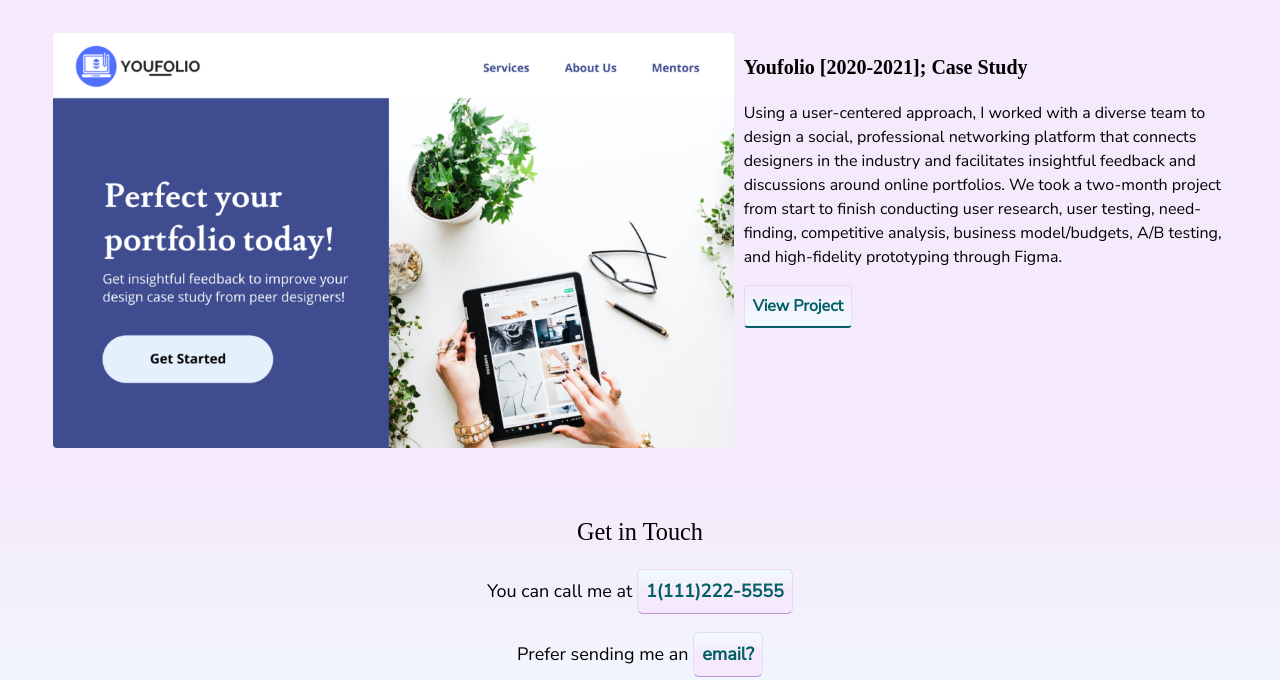
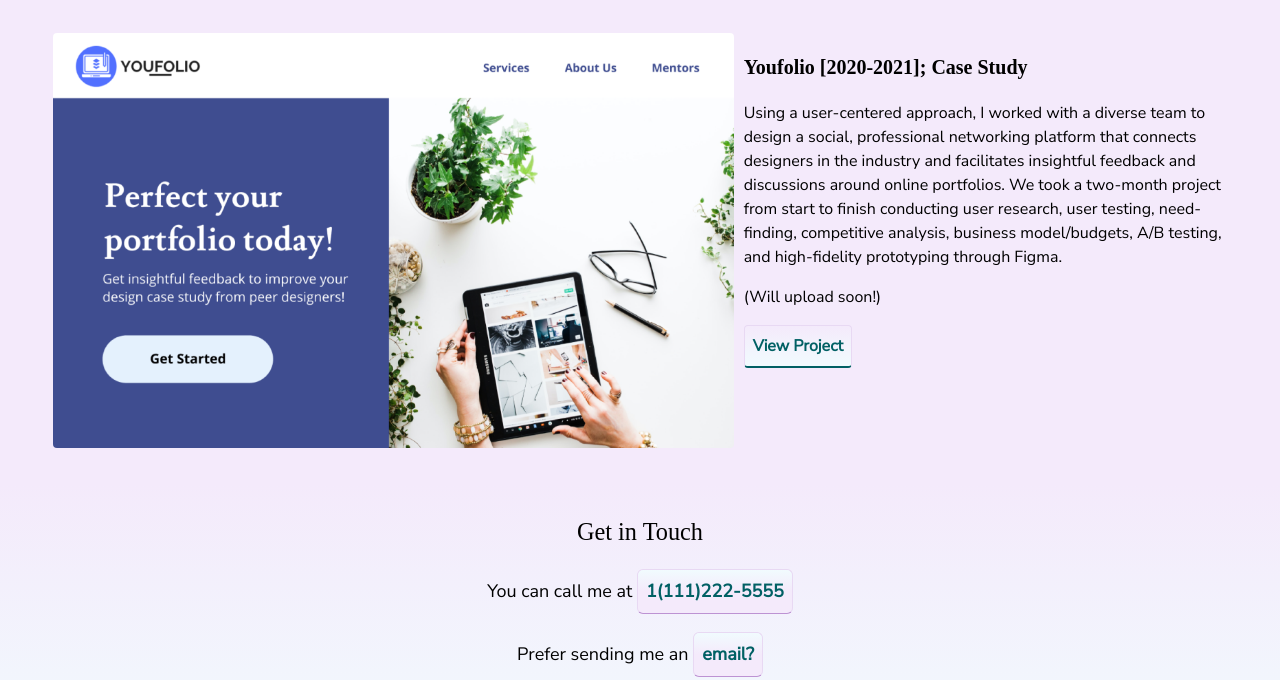
Before and after one commit to MelissaLopezux/portfolio_website, a plain HTML site: page index.html in a window 1280 px wide. Shown: the part 1118-1798 px from the top of the page. Drawn offline with nearby package versions, Linux system fonts and the light colour scheme.

Commit message:
a (coming soon) comment on youfolio's intro paragraph

```diff
--- a/index.html
+++ b/index.html
@@ -75,6 +75,7 @@
                 finish conducting user research, user testing, need-finding, competitive analysis, business model/budgets, A/B testing, and
                 high-fidelity prototyping through Figma.
               </p>
+              <p> (Will upload soon!) </p>
               <a href="#" class="button work"> View Project </a>
             </div>
           </div>
```
